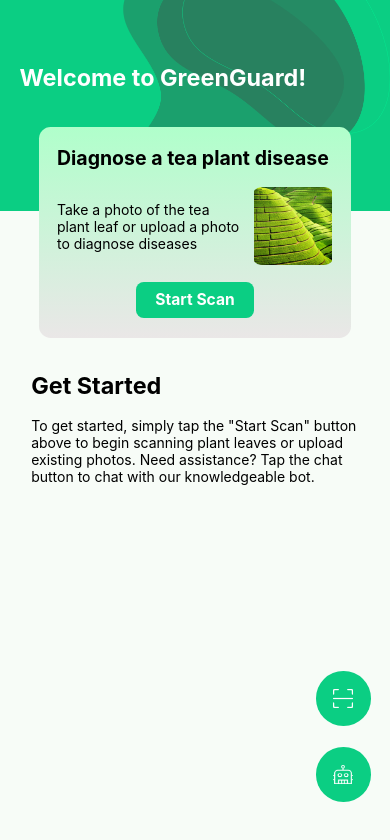
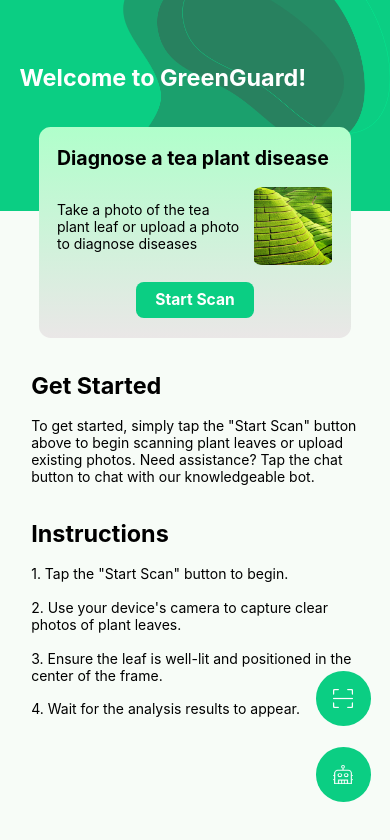
Before and after one commit to DSGPproject/FrontEnd, a React Native app: screen / in a window 390 px wide. Shown: the top 840 px of the page. Built offline with nearby package versions, Linux system fonts and the light colour scheme.

Commit message:
ScanScreen updated

```diff
--- a/Screens/ChatScreen.js
+++ b/Screens/ChatScreen.js
@@ -17,7 +17,7 @@ const ChatScreen = ({ navigation }) => {
     <SafeAreaView style={styles.container}>
       <View style={styles.header}>
         <TouchableOpacity onPress={() => navigation.goBack()}>
-          <Image source={require('../assets/previous.png')} style={styles.backButtonImage} />
+          <Image source={require('../assets/previous2.png')} style={styles.backButtonImage} />
         </TouchableOpacity>
         <Text style={styles.chatTitle}>Chatbot</Text>
       </View>
--- a/Screens/HomeScreen.js
+++ b/Screens/HomeScreen.js
@@ -43,6 +43,21 @@ const HomeScreen = ({ navigation }) => {
         <Text style={styles.contentText}>
           To get started, simply tap the "Start Scan" button above to begin scanning plant leaves or upload existing photos. Need assistance? Tap the chat button to chat with our knowledgeable bot.
         </Text>
+        <Text style={styles.contentTitle}>
+          Instructions
+        </Text>
+        <Text style={styles.contentText}>
+        1. Tap the "Start Scan" button to begin.
+        </Text>
+        <Text style={styles.contentText}>
+        2. Use your device's camera to capture clear photos of plant leaves.
+        </Text>
+        <Text style={styles.contentText}>
+        3. Ensure the leaf is well-lit and positioned in the center of the frame.
+        </Text>
+        <Text style={styles.contentText}>
+        4. Wait for the analysis results to appear.
+        </Text>
         <TouchableOpacity
           style={styles.scanbtn}
           onPress={() => navigation.navigate('ScanScreen')}>
@@ -51,6 +66,7 @@ const HomeScreen = ({ navigation }) => {
             contentFit="cover"
             source={require("../assets/scan.png")}
           />
+
         </TouchableOpacity>
         <TouchableOpacity
           style={styles.chatBtn}
```
Also changed, not shown: assets/previous2.png (added).
